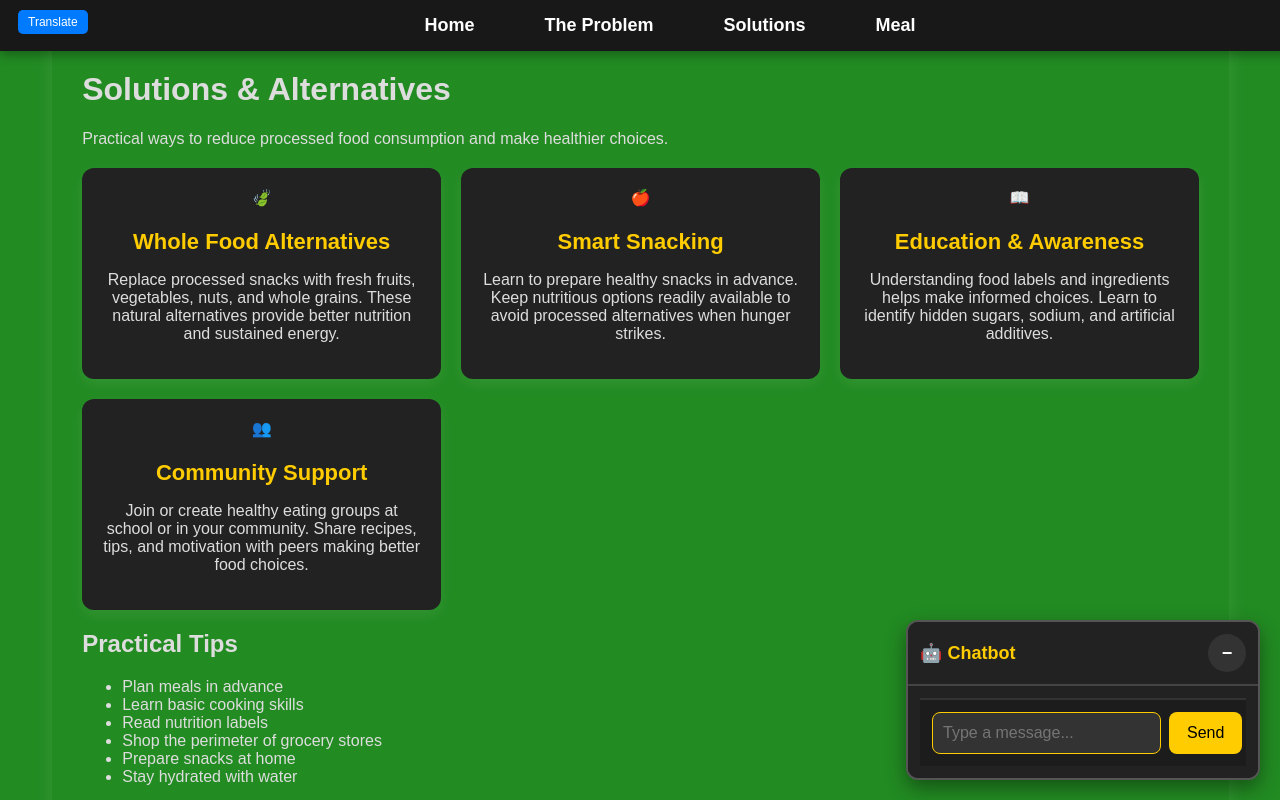
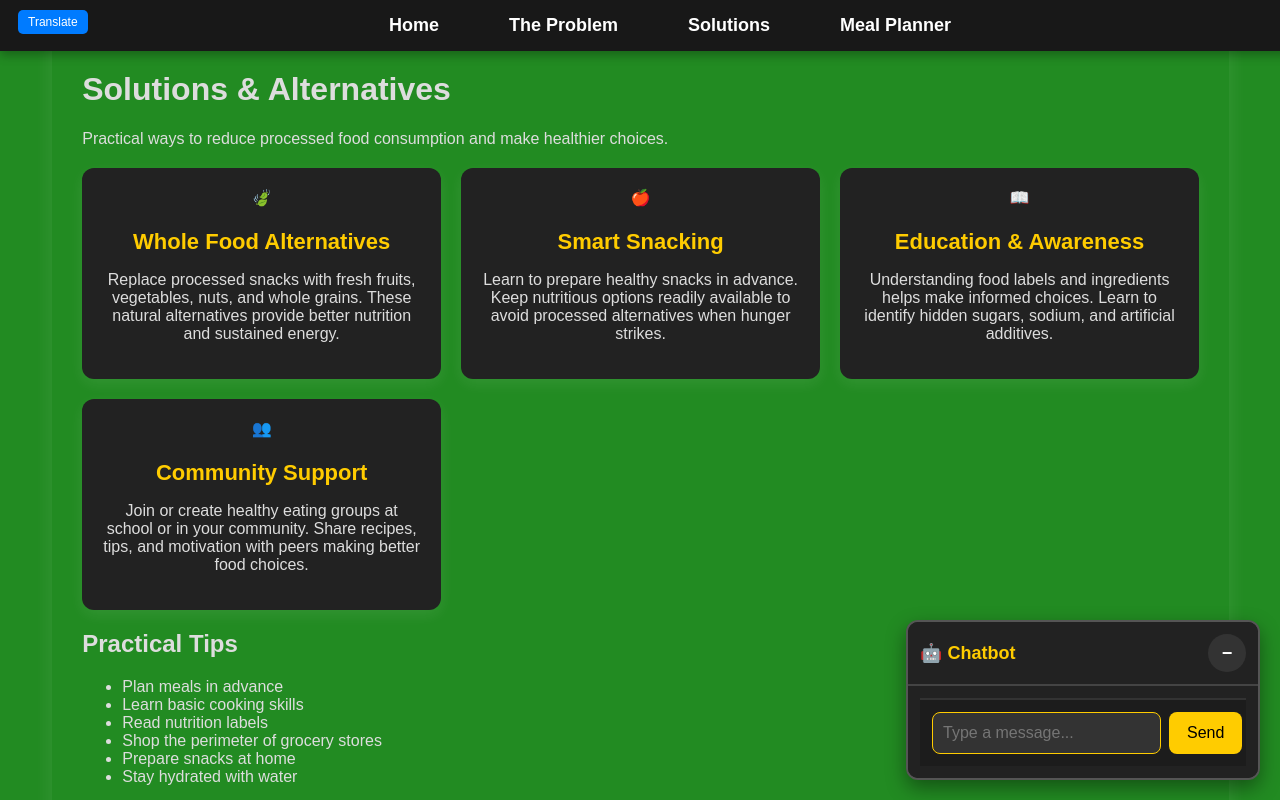
Before and after one commit to advaitreddi/pfmealplanner.org, a plain HTML site: page solution.html in a window 1280 px wide. Shown: the top 800 px of the page. Drawn offline with Linux system fonts and the light colour scheme.

Commit message:
Update solution.html

```diff
--- a/solution.html
+++ b/solution.html
@@ -76,7 +76,7 @@
             <li><a href="index.html">Home</a></li>
             <li><a href="problem.html">The Problem</a></li>
             <li><a href="solution.html" class="active">Solutions</a></li>
-            <li><a href="mealplanner.html">Meal</a></li>
+            <li><a href="mealplanner.html">Meal Planner</a></li>
         </ul>
     </nav>
 
```
